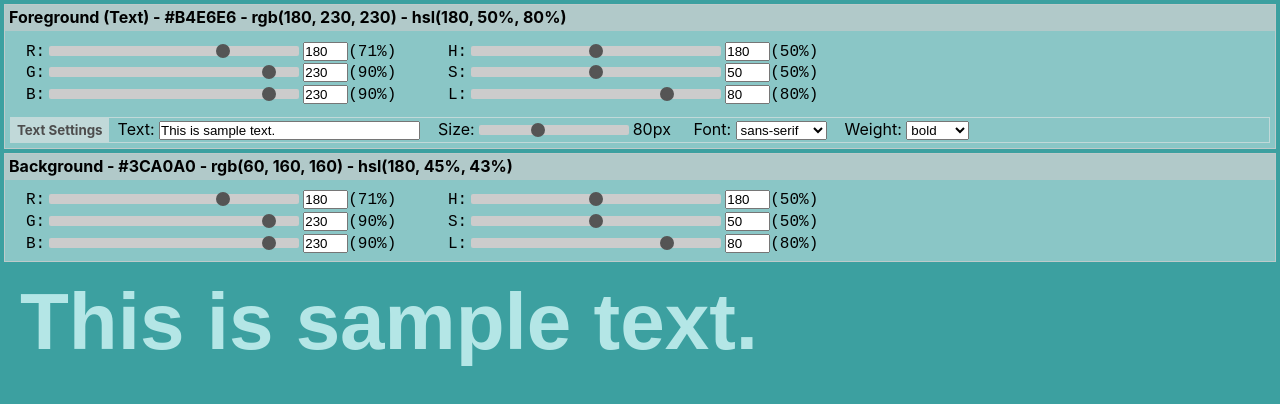
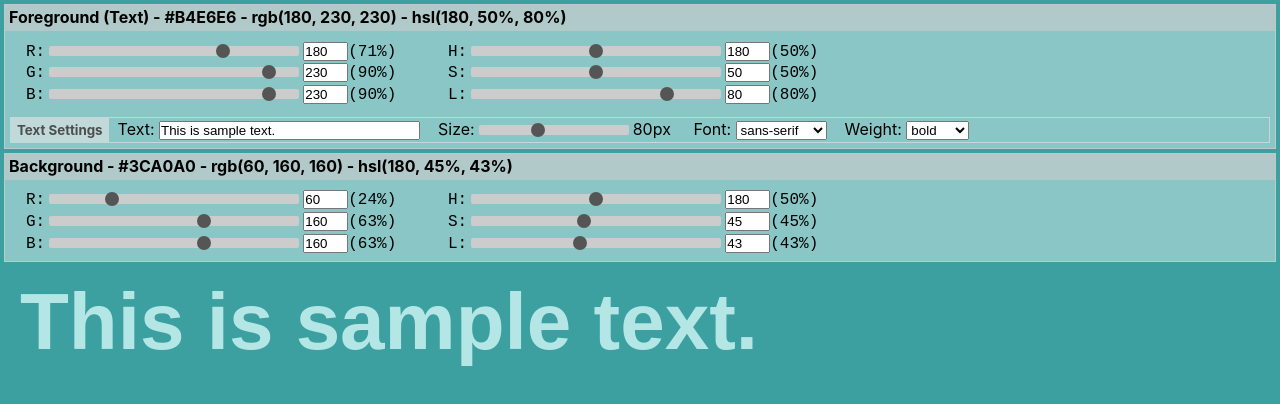
Before and after one commit to tris-lab/color-matcher-react, a React (Create React App) app: page / in a window 1280 px wide. Shown: the top 404 px of the page. Built offline with nearby package versions, Linux system fonts and the light colour scheme.

Commit message:
色選択部のバグ修正

```diff
--- a/src/App.tsx
+++ b/src/App.tsx
@@ -336,13 +336,13 @@ const App: React.FC = () => {
         <ColorSelector
           t="RGB"
           kind="Background"
-          values={[fgRed, fgGreen, fgBlue]}
+          values={[bgRed, bgGreen, bgBlue]}
           onChange={colorElementChanged}
         />
         <ColorSelector
           t="HSL"
           kind="Background"
-          values={[fgHue, fgSaturation, fgLightness]}
+          values={[bgHue, bgSaturation, bgLightness]}
           onChange={colorElementChanged}
         />
       </div>
```
